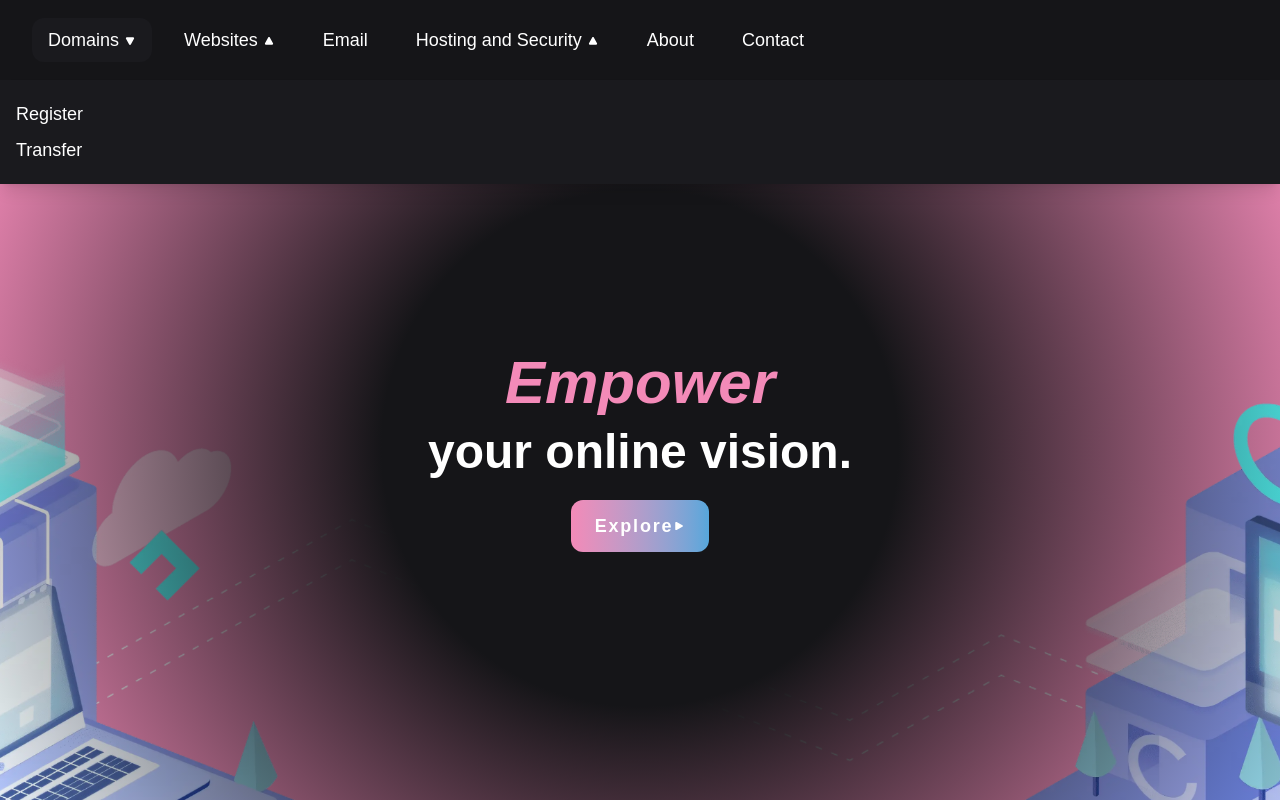
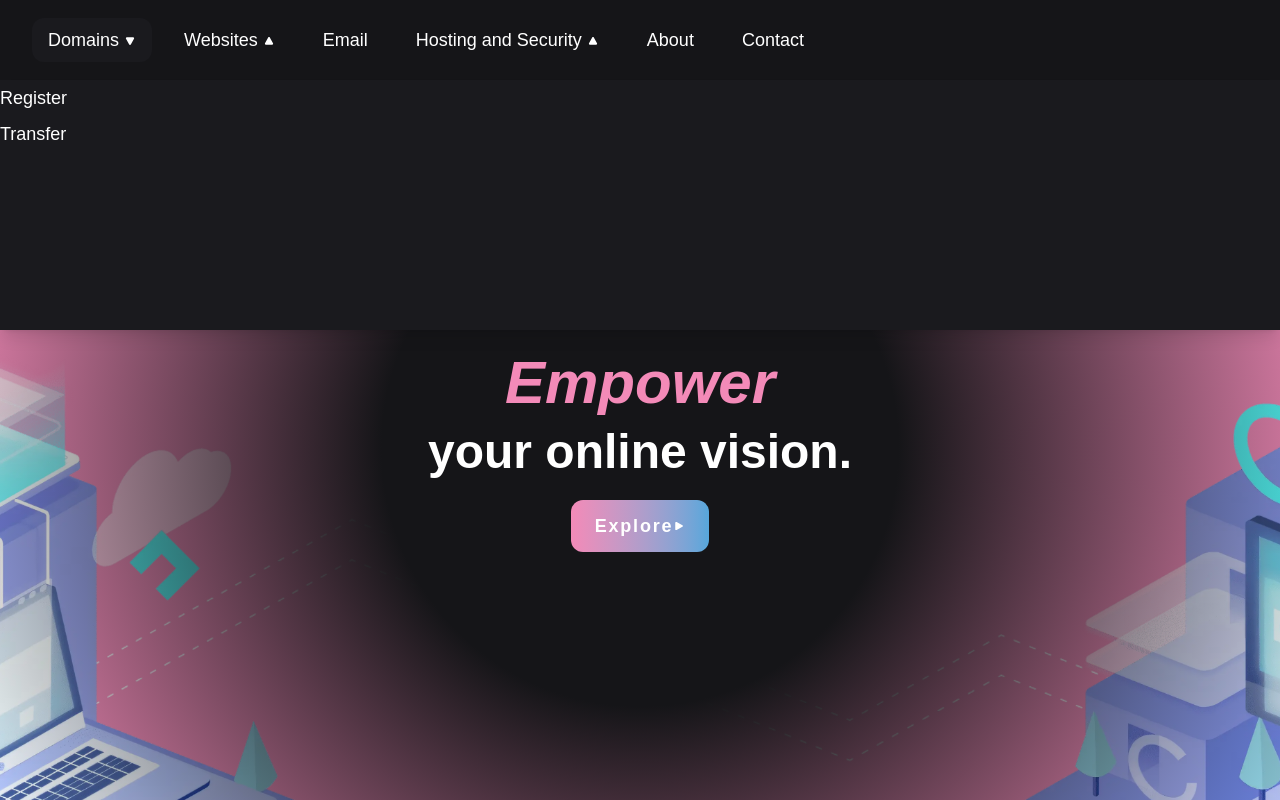
Before and after one commit to brandon-relentnet/nuxt-playground, a Nuxt app: page / in a window 1280 px wide. Both pictures are taken after a click on the button "Domains". Shown: the top 800 px of the page. Built offline with nearby package versions, Linux system fonts and the light colour scheme.

Commit message:
Implemented the autoAnimate library to assist with the dropdown animations.

```diff
--- a/components/Navbar.vue
+++ b/components/Navbar.vue
@@ -1,5 +1,6 @@
 <script setup>
-import { ref } from "vue";
+import { ref, onMounted } from "vue";
+import autoAnimate from "@formkit/auto-animate";
 import { PlayIcon } from "@heroicons/vue/24/solid";
 
 const navItems = ref([
@@ -54,7 +55,19 @@ const navItems = ref([
   },
 ]);
 
-function toggleDropdown(item) {
+const dropdownRefs = ref([]);
+
+function setDropdownRef(el, index) {
+  dropdownRefs.value[index] = el;
+}
+
+onMounted(() => {
+  dropdownRefs.value.forEach(el => {
+    if (el) autoAnimate(el);
+  });
+});
+
+function toggleDropdown(item, index) {
   item.open = !item.open;
 }
 
@@ -64,30 +77,35 @@ function closeDropdown(item) {
 </script>
 
 <template>
+  <div class="relative w-full h-20">
     <nav class="bg-base text-lg text-text fixed top-0 left-0 w-full z-50 px-8">
       <ul class="flex space-x-4 items-center h-20">
         <li v-for="(item, index) in navItems" :key="index" class="relative">
           <template v-if="item.dropdown">
             <div v-on-click-outside.bubble="() => closeDropdown(item)">
               <button
-              @click="toggleDropdown(item)"
+                @click="toggleDropdown(item, index)"
                 class="focus:outline-none hover:bg-surface rounded-xl px-4 py-2 transition-colors duration-200 cursor-pointer"
                 :class="{ 'bg-surface': item.open }"
               >
                 {{ item.label }}
                 <PlayIcon
                   class="size-3 inline-block -rotate-90 transition duration-200"
-              :class="{
-                'rotate-90': item.open,
-              }"
+                  :class="{ 'rotate-90': item.open }"
                 />
               </button>
               <div
-              v-if="item.open"
-              class="fixed top-20 left-0 w-full bg-surface shadow-lg p-4"
+                :ref="el => setDropdownRef(el, index)"
+                :id="'dropdown-' + item.label.replace(/\s+/g, '-')"
+                class="fixed flex top-20 left-0 w-full bg-surface shadow-lg dropdown-menu overflow-hidden transition-all duration-300"
+                :style="item.open ? { height: '250px' } : { height: '0', padding: '0', border: 'none' }"
               >
-              <ul>
-                <li v-for="(child, idx) in item.items" :key="idx" class="py-1">
+                <ul v-if="item.open">
+                  <li
+                    v-for="(child, idx) in item.items"
+                    :key="idx"
+                    class="py-1"
+                  >
                     <a :href="child.url" class="block hover:text-blue-600">
                       {{ child.label }}
                     </a>
@@ -96,7 +114,6 @@ function closeDropdown(item) {
               </div>
             </div>
           </template>
-
           <template v-else>
             <NuxtLink
               :to="item.url"
@@ -108,6 +125,7 @@ function closeDropdown(item) {
         </li>
       </ul>
     </nav>
+  </div>
 </template>
 
 <style scoped>
--- a/layouts/default.vue
+++ b/layouts/default.vue
@@ -8,7 +8,7 @@ import { SpeedInsights } from "@vercel/speed-insights/nuxt"
     <header>
       <Navbar />
     </header>
-    <main class="pt-20">
+    <main>
       <slot />
     </main>
     <Footer />
```
Lines whose indentation alone changed are shown as unchanged.
